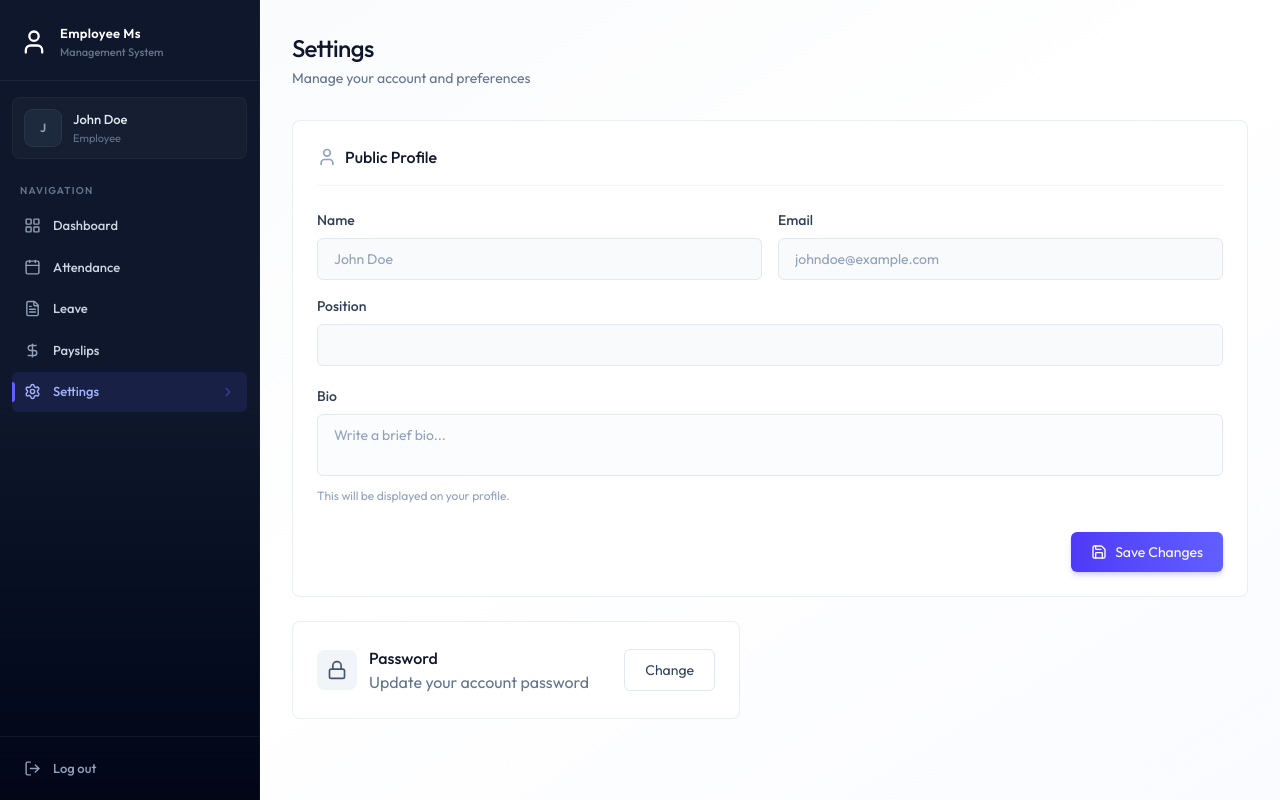
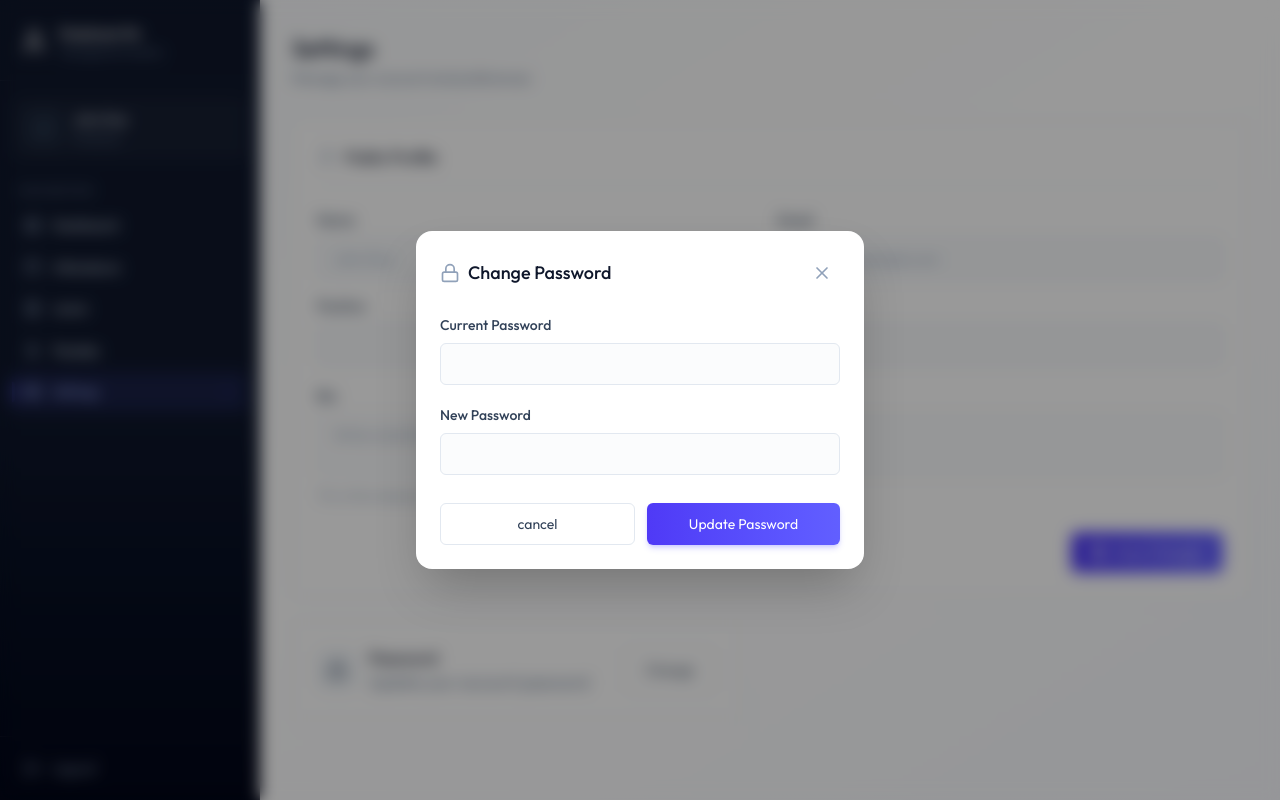
Before and after one commit to sheaf-hassan/employee_management_system, a React (Vite) app in the folder client/: page /settings in a window 1280 px wide. Both pictures are taken after a click on the button "Change". Built offline with nearby package versions, Linux system fonts and the light colour scheme.

Commit message:
create change_password_modal and mount it to the settings page and complete the settings page

```diff
--- /dev/null
+++ b/client/src/components/ChangePasswordModal.jsx
@@ -0,0 +1,64 @@
+import { Loader2Icon, LockIcon, X } from "lucide-react";
+import { useState } from "react"
+
+const ChangePasswordModal = ({open, onClose}) => {
+
+    const [loading, setLoading] = useState(false);
+    const [message, setMessage] = useState({type: "", text: ""});
+
+    const handleSubmit = async (e) => {
+        e.preventDefault();
+    };
+
+    if(!open) return null;
+
+  return (
+    <div onClick={onClose}
+    className="fixed inset-0 z-50 flex items-center justify-center p-4">
+        <div className="absolute inset-0 bg-black/40 backdrop-blur-sm"/>
+
+        <div className="relative bg-white rounded-2xl shadow-2xl w-full max-w-md animate-fade-in" onClick={(e)=>e.stopPropagation()}>
+            <div className="flex items-center justify-between p-6 pb-0">
+                <h2 className="text-lg font-medium text-slate-900 flex items-center gap-2"><LockIcon className="w-5 h-5 text-slate-400"/> Change Password
+                </h2>
+                <button onClick={onClose} className="p-2 rounded-lg hover:bg-slate-100 transition-colors text-slate-400 hover:text-slate-600">
+                    <X className="w-5 h-5"/>
+                </button>
+            </div>
+
+            <form className="p-6 space-y-5" onSubmit={handleSubmit}>
+
+                {message.text && (
+                    <div className={`p-3 rounded-xl text-sm flex items-start gap-3 ${message.type === "success" ? "bg-emerald-50 text-emerald-700 border border-emerald-200" : "bg-rose-50 text-rose-700 border border-rose-200"}`}>
+                        <div className={`w-1.5 h-1.5 rounded-full mt-1.5 shrink-0 ${message.type === "success" ? "bg-emerald-500" : "bg-rose-500"}`}/>
+                        {message.text}
+                    </div>
+                )}
+
+                <div>
+                    <label className="block text-sm font-medium text-slate-700 mb-2">Current Password</label>
+                    <input type="password" name="currentPassword" required/>
+                </div>
+
+                <div>
+                    <label className="block text-sm font-medium text-slate-700 mb-2">New Password</label>
+                    <input type="password" name="newPassword" required/>
+                </div>
+
+                <div className="flex gap-3 pt-2">
+                    <button type="button" onClick={onClose} className="btn-secondary flex-1">
+                        cancel
+                    </button>
+
+                    <button type="submit" disabled={loading} className="btn-primary flex-1 flex justify-center items-center gap-2">
+                        {loading && <Loader2Icon className="w-4 h-4 animate-spin"/>}
+                        Update Password
+                    </button>
+                </div>
+            </form>
+        </div>
+    </div>
+  )
+}
+
+export default ChangePasswordModal
--- a/client/src/pages/Settings.jsx
+++ b/client/src/pages/Settings.jsx
@@ -3,6 +3,7 @@ import { dummyProfileData } from "../assets/assets";
 import Loading from "../components/Loading";
 import { Lock } from "lucide-react";
 import ProfileForm from "../components/ProfileForm";
+import ChangePasswordModal from "../components/ChangePasswordModal";
 
 const Settings = () => {
 
@@ -50,6 +51,8 @@ const Settings = () => {
           Change
         </button>
       </div>
+
+      <ChangePasswordModal open={showPasswordModal} onClose={()=>setShowPasswordModal(false)}/>
     </div>
   )
 }
```
